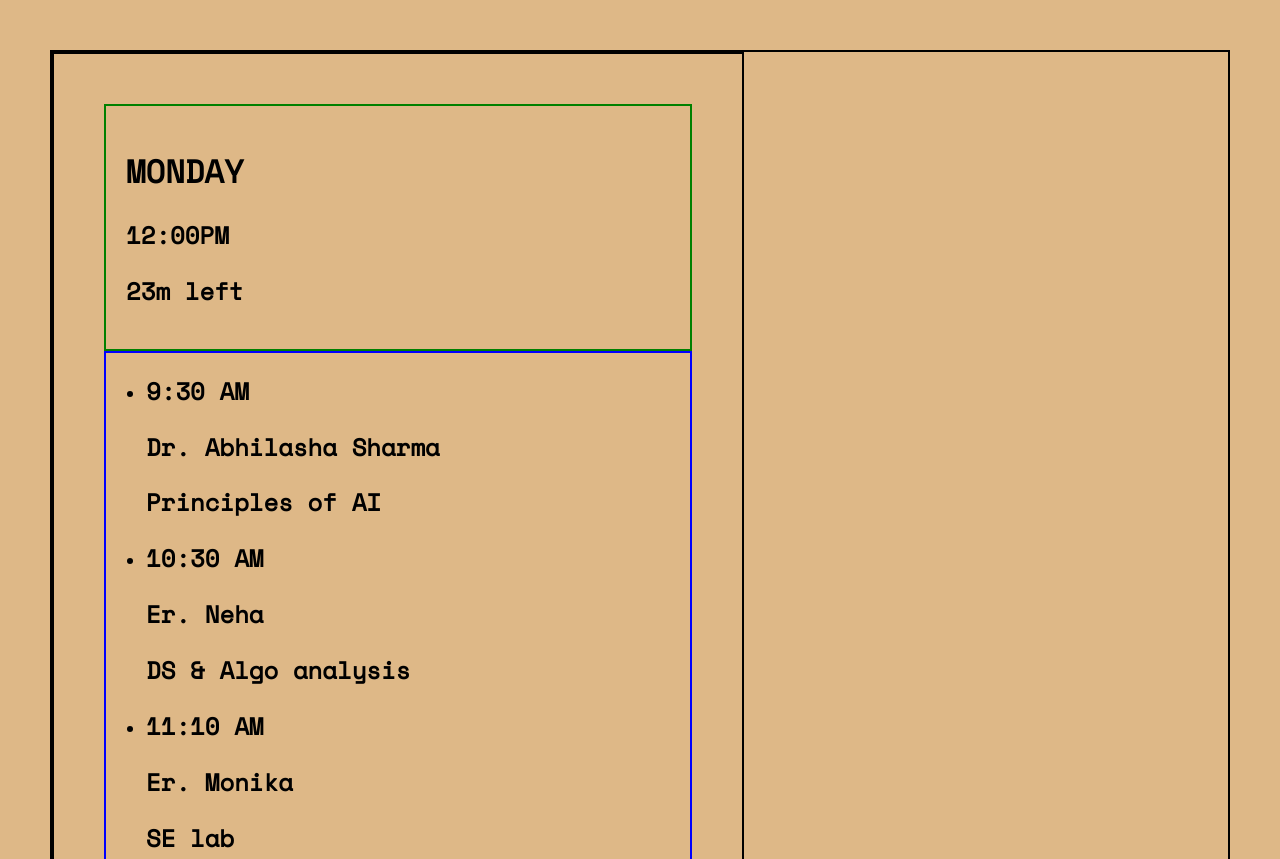
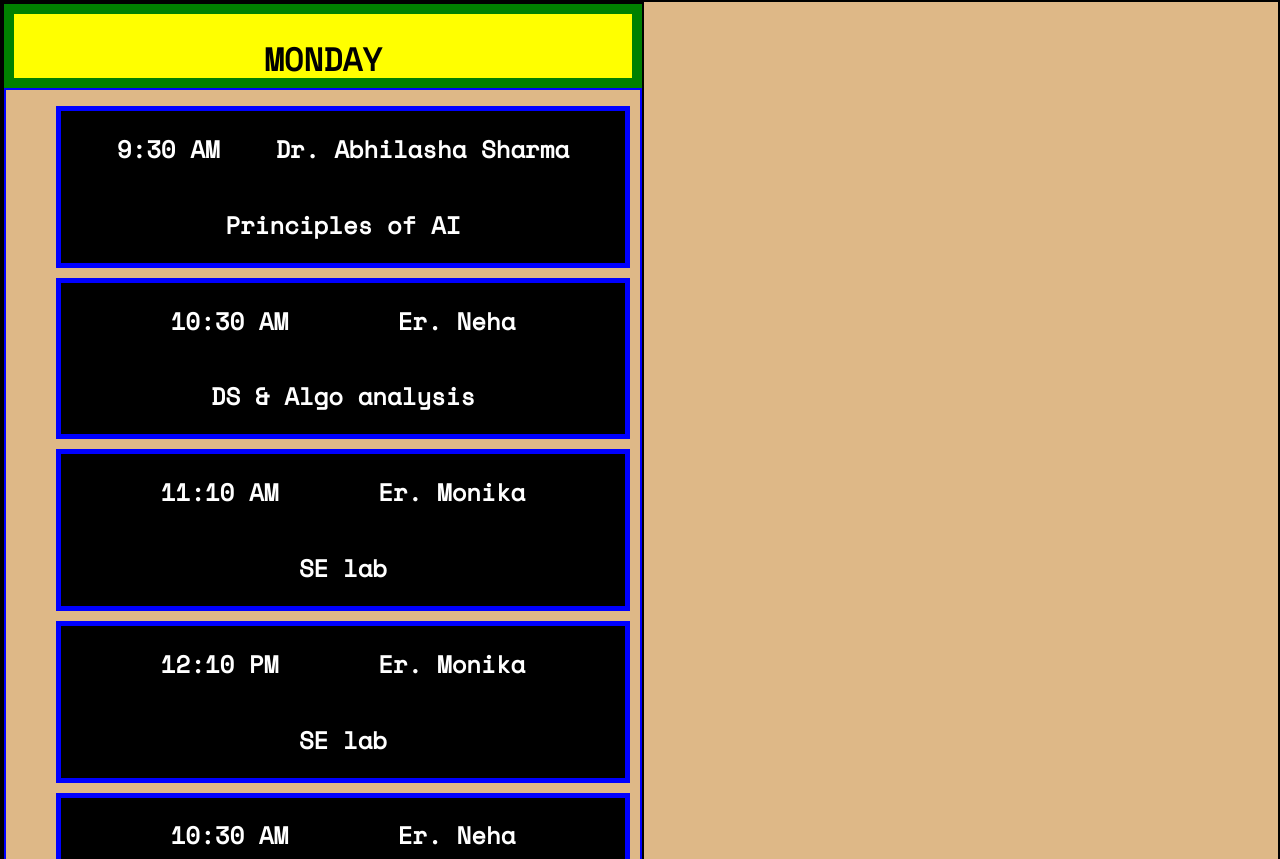
Before and after one commit to Shubhmpandey/uschedule-pro, a plain HTML site: page index.html in a window 1280 px wide. Shown: the top 859 px of the page. Drawn offline with nearby package versions, Linux system fonts and the light colour scheme.

Commit message:
Add files via upload

```diff
--- a/sass/style.scss
+++ b/sass/style.scss
@@ -6,24 +6,58 @@ body {
     font-family: 'Space Mono', monospace;
     margin: 0px;
     background-color: burlywood;
+
 }
 
 .main-container {
     border: 2px solid black;
-    margin: 50px;
+
 }
 
 .weekday-card {
     border: 2px solid black;
     width: 50%;
-    padding: 50px;
+
+    text-align: center;
+
 
     .current-status {
-        border: 2px solid green;
-        padding: 20px;
+        border: 10px solid green;
+        background-color: yellow;
+        height: 4em;
+
+        .weekday{
+            font-size:1em;
+            text-align: center;
+        }
+
+        .time{
+            display: flex;
+            justify-content: space-evenly;
+            font-size:1em;
+        }
     }
 
     .subject-cards {
         border: 2px solid blue;
     }
+    ul{
+       list-style-type:  none;
+        li{
+        border: 5px solid blue ;
+        background-color: black;
+        color: white;
+        margin: 10px;
+
+        .upper{
+            display: flex;
+            justify-content: space-evenly;
+              }
+         }
+
+
+    }
+
+
+
 }
```
Also changed, not shown: sass/style.css, 1 other file.
